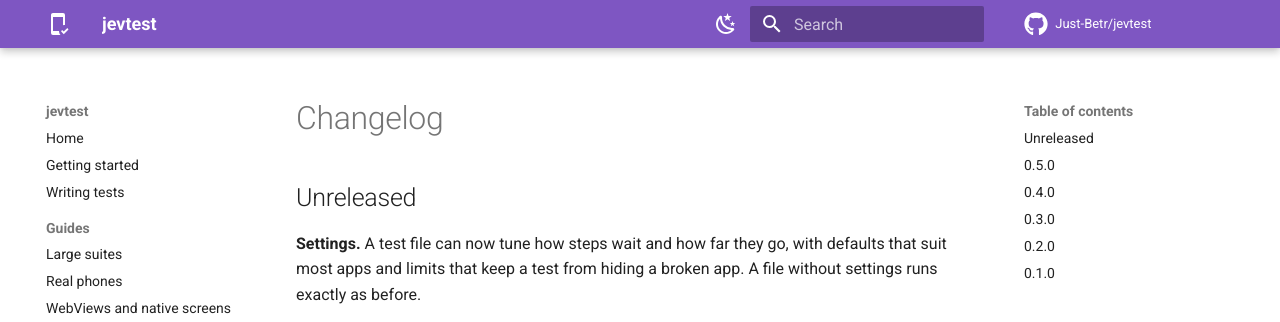
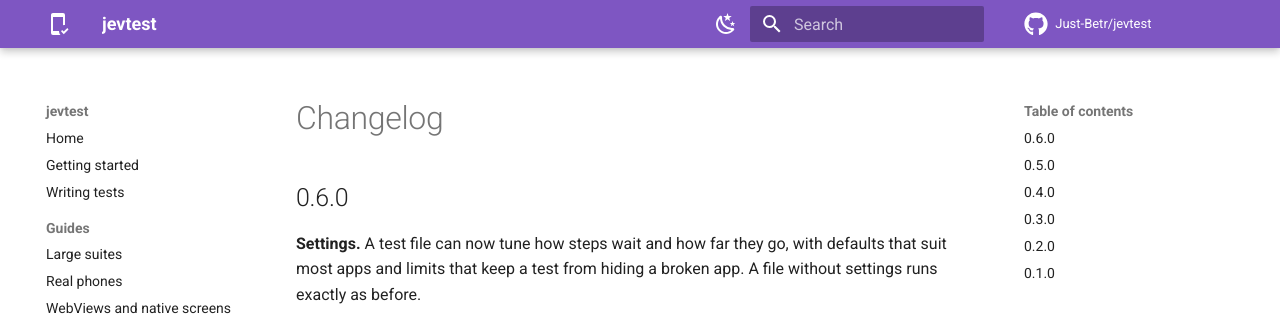
Before and after one commit to Just-Betr/jevtest, an MkDocs documentation site: the page built from docs/changelog.md, in a window 1280 px wide and 900 px high. Shown: the top 322 px of the window. Built offline with MkDocs 1.6.1 and Material for MkDocs 9.7.7, drawn with Linux system fonts in a browser that asks for light colours; comment, search, counter and statistics services are not loaded.

Commit message:
0.6.0: settings
Co-Authored-By: Claude Opus 5.5 <noreply@anthropic.com>

````diff
--- a/CHANGELOG.md
+++ b/CHANGELOG.md
@@ -1,6 +1,6 @@
 # Changelog
 
-## Unreleased
+## 0.6.0
 
 **Settings.** A test file can now tune how steps wait and how far they go, with defaults that suit most apps and
 limits that keep a test from hiding a broken app. A file without settings runs exactly as before.
--- a/docs/getting-started.md
+++ b/docs/getting-started.md
@@ -82,7 +82,7 @@ jevtest run tests.yaml --lock record --out results
 Both flags are required, so every run says how it treats the lockfile and where its results go.
 
 ```console
-jevtest 0.5.0 · android · emulator-5554 · dev.jevtest.jevtest_demo · typesafe/jev-1.13 · lockfile: record
+jevtest 0.6.0 · android · emulator-5554 · dev.jevtest.jevtest_demo · typesafe/jev-1.13 · lockfile: record
 
 ▶ App opens on the sign-in screen
   ✓ expect: The sign in screen is showing — Jev 0.98
--- a/jevtest/__init__.py
+++ b/jevtest/__init__.py
@@ -1,3 +1,3 @@
 """jevtest: plain-English end-to-end tests for Android and iOS apps, driven by TypeSafe's Jev."""
 
-__version__ = "0.5.0"
+__version__ = "0.6.0"
````
Also changed, not shown: README.md (+1 -1 lines), docs/index.md (+1 -1 lines).
